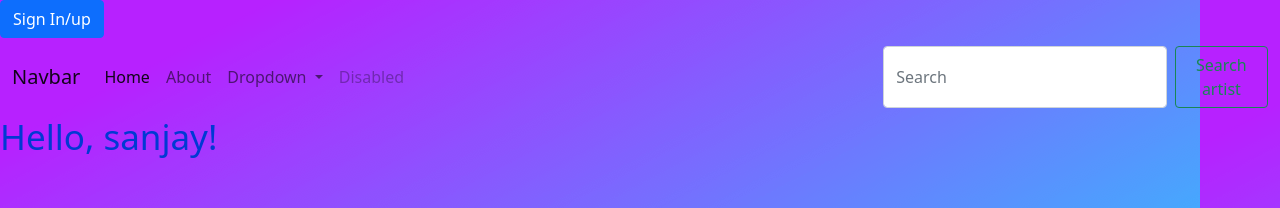
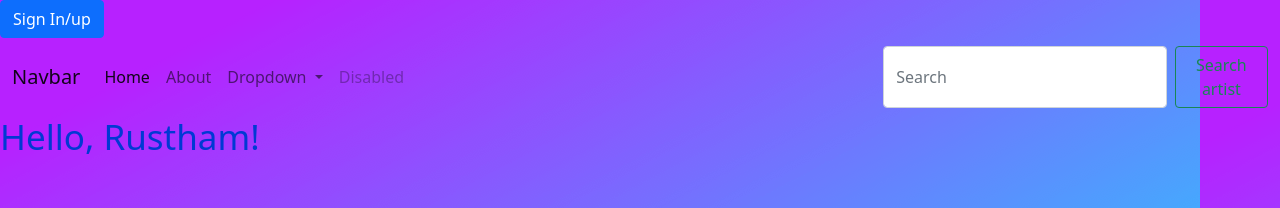
Before and after one commit to sanjaysprasad/Basuto, a plain HTML site: page index-org-team.html in a window 1280 px wide. Shown: the top 208 px of the page. Drawn offline with nearby package versions, Linux system fonts and the light colour scheme.

Commit message:
ijoocommit

```diff
--- a/index-org-team.html
+++ b/index-org-team.html
@@ -65,7 +65,7 @@
           </div>
         </div>
       </nav>
-    <h1>Hello, sanjay!</h1>
+    <h1>Hello, Rustham!</h1>
                                         <!-- Modal -->
   <div class="modal fade" id="exampleModal" tabindex="-1" aria-labelledby="exampleModalLabel" aria-hidden="true">
     <div class="modal-dialog">
```
